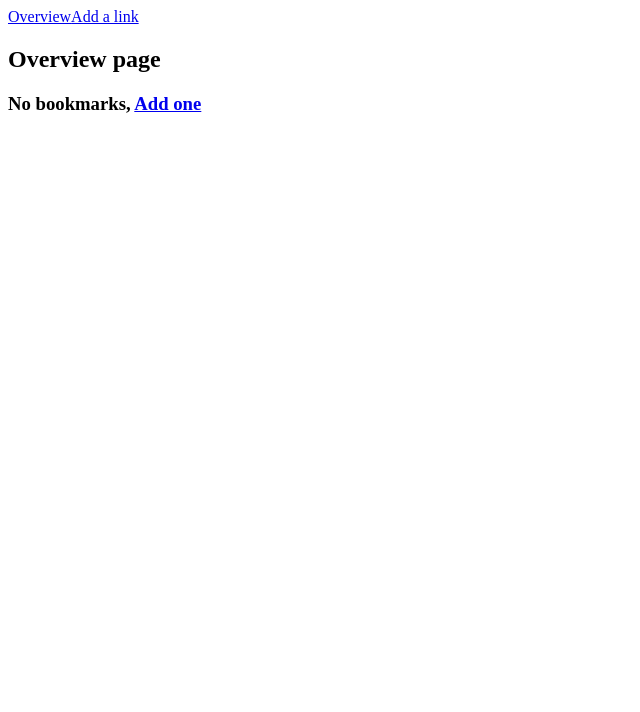
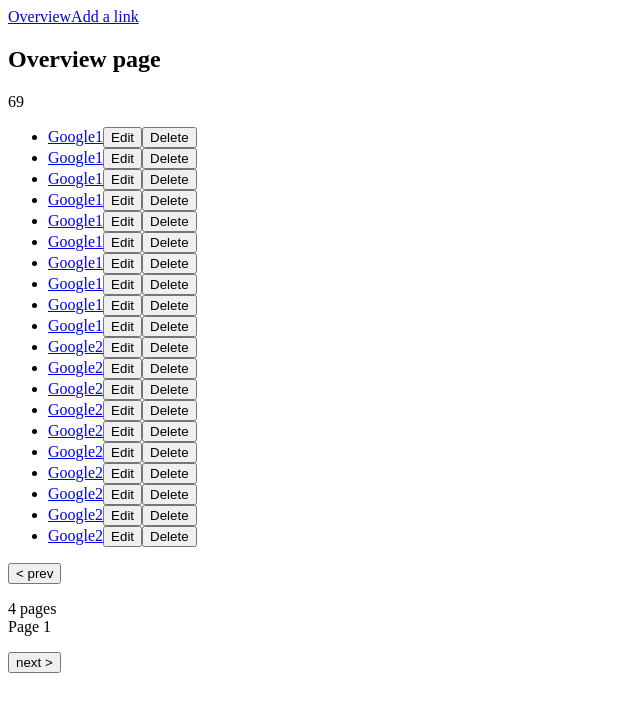
Before and after one commit to s-en-o/phq-test, an Angular app: page / in a window 1280 px wide. Shown: the top 712 px of the page, without its empty margins (0-640 px from the left). Built offline with nearby package versions, Linux system fonts and the light colour scheme.

Commit message:
feat(app): initial pagination

```diff
--- a/src/app/bookmark.service.ts
+++ b/src/app/bookmark.service.ts
@@ -10,7 +10,284 @@
 })
 export class BookmarkService {
     // List of bookmarks
-    bookmarks: Bookmark[] = []
+    bookmarks: Bookmark[] = [
+        {
+            name: 'Google1',
+            url: 'https://www.google.com/',
+        },
+        {
+            name: 'Google1',
+            url: 'https://www.google.com/',
+        },
+        {
+            name: 'Google1',
+            url: 'https://www.google.com/',
+        },
+        {
+            name: 'Google1',
+            url: 'https://www.google.com/',
+        },
+        {
+            name: 'Google1',
+            url: 'https://www.google.com/',
+        },
+        {
+            name: 'Google1',
+            url: 'https://www.google.com/',
+        },
+        {
+            name: 'Google1',
+            url: 'https://www.google.com/',
+        },
+        {
+            name: 'Google1',
+            url: 'https://www.google.com/',
+        },
+        {
+            name: 'Google1',
+            url: 'https://www.google.com/',
+        },
+        {
+            name: 'Google1',
+            url: 'https://www.google.com/',
+        },
+        {
+            name: 'Google2',
+            url: 'https://www.google.com/',
+        },
+        {
+            name: 'Google2',
+            url: 'https://www.google.com/',
+        },
+        {
+            name: 'Google2',
+            url: 'https://www.google.com/',
+        },
+        {
+            name: 'Google2',
+            url: 'https://www.google.com/',
+        },
+        {
+            name: 'Google2',
+            url: 'https://www.google.com/',
+        },
+        {
+            name: 'Google2',
+            url: 'https://www.google.com/',
+        },
+        {
+            name: 'Google2',
+            url: 'https://www.google.com/',
+        },
+        {
+            name: 'Google2',
+            url: 'https://www.google.com/',
+        },
+        {
+            name: 'Google2',
+            url: 'https://www.google.com/',
+        },
+        {
+            name: 'Google2',
+            url: 'https://www.google.com/',
+        },
+        {
+            name: 'Google3',
+            url: 'https://www.google.com/',
+        },
+        {
+            name: 'Google3',
+            url: 'https://www.google.com/',
+        },
+        {
+            name: 'Google3',
+            url: 'https://www.google.com/',
+        },
+        {
+            name: 'Google3',
+            url: 'https://www.google.com/',
+        },
+        {
+            name: 'Google3',
+            url: 'https://www.google.com/',
+        },
+        {
+            name: 'Google3',
+            url: 'https://www.google.com/',
+        },
+        {
+            name: 'Google3',
+            url: 'https://www.google.com/',
+        },
+        {
+            name: 'Google3',
+            url: 'https://www.google.com/',
+        },
+        {
+            name: 'Google3',
+            url: 'https://www.google.com/',
+        },
+        {
+            name: 'Google3',
+            url: 'https://www.google.com/',
+        },
+        {
+            name: 'Google4',
+            url: 'https://www.google.com/',
+        },
+        {
+            name: 'Google4',
+            url: 'https://www.google.com/',
+        },
+        {
+            name: 'Google4',
+            url: 'https://www.google.com/',
+        },
+        {
+            name: 'Google4',
+            url: 'https://www.google.com/',
+        },
+        {
+            name: 'Google4',
+            url: 'https://www.google.com/',
+        },
+        {
+            name: 'Google4',
+            url: 'https://www.google.com/',
+        },
+        {
+            name: 'Google4',
+            url: 'https://www.google.com/',
+        },
+        {
+            name: 'Google4',
+            url: 'https://www.google.com/',
+        },
+        {
+            name: 'Google4',
+            url: 'https://www.google.com/',
+        },
+        {
+            name: 'Google5',
+            url: 'https://www.google.com/',
+        },
+        {
+            name: 'Google5',
+            url: 'https://www.google.com/',
+        },
+        {
+            name: 'Google5',
+            url: 'https://www.google.com/',
+        },
+        {
+            name: 'Google5',
+            url: 'https://www.google.com/',
+        },
+        {
+            name: 'Google5',
+            url: 'https://www.google.com/',
+        },
+        {
+            name: 'Google5',
+            url: 'https://www.google.com/',
+        },
+        {
+            name: 'Google5',
+            url: 'https://www.google.com/',
+        },
+        {
+            name: 'Google5',
+            url: 'https://www.google.com/',
+        },
+        {
+            name: 'Google5',
+            url: 'https://www.google.com/',
+        },
+        {
+            name: 'Google5',
+            url: 'https://www.google.com/',
+        },
+        {
+            name: 'Google6',
+            url: 'https://www.google.com/',
+        },
+        {
+            name: 'Google6',
+            url: 'https://www.google.com/',
+        },
+        {
+            name: 'Google6',
+            url: 'https://www.google.com/',
+        },
+        {
+            name: 'Google6',
+            url: 'https://www.google.com/',
+        },
+        {
+            name: 'Google6',
+            url: 'https://www.google.com/',
+        },
+        {
+            name: 'Google6',
+            url: 'https://www.google.com/',
+        },
+        {
+            name: 'Google6',
+            url: 'https://www.google.com/',
+        },
+        {
+            name: 'Google6',
+            url: 'https://www.google.com/',
+        },
+        {
+            name: 'Google6',
+            url: 'https://www.google.com/',
+        },
+        {
+            name: 'Google6',
+            url: 'https://www.google.com/',
+        },
+        {
+            name: 'Google7',
+            url: 'https://www.google.com/',
+        },
+        {
+            name: 'Google7',
+            url: 'https://www.google.com/',
+        },
+        {
+            name: 'Google7',
+            url: 'https://www.google.com/',
+        },
+        {
+            name: 'Google7',
+            url: 'https://www.google.com/',
+        },
+        {
+            name: 'Google7',
+            url: 'https://www.google.com/',
+        },
+        {
+            name: 'Google7',
+            url: 'https://www.google.com/',
+        },
+        {
+            name: 'Google7',
+            url: 'https://www.google.com/',
+        },
+        {
+            name: 'Google7',
+            url: 'https://www.google.com/',
+        },
+        {
+            name: 'Google7',
+            url: 'https://www.google.com/',
+        },
+        {
+            name: 'Google7',
+            url: 'https://www.google.com/',
+        },
+    ]
 
     // Get all bookmarks
     handleGetAllBookmarks(): Bookmark[] {
--- a/src/app/home/home.component.html
+++ b/src/app/home/home.component.html
@@ -4,8 +4,10 @@
     No bookmarks, <a [routerLink]="['/submission']">Add one</a>
 </h3>
 
+<p>{{ bookmarks.length }}</p>
+
 <ul *ngIf="bookmarks.length">
-    @for (bookmark of bookmarks; track bookmark.name;) {
+    @for (bookmark of items; let idx = $index; track idx;) {
     <li>
         <a [href]="bookmark.url">{{ bookmark.name }}</a>
 
@@ -14,3 +16,12 @@
     </li>
     }
 </ul>
+
+<button (click)="prevPage()">< prev</button>
+
+<p>
+    {{ pageLength }} pages <br />
+    Page {{ currentPage }}
+</p>
+
+<button (click)="nextPage()">next ></button>
--- a/src/app/home/home.component.ts
+++ b/src/app/home/home.component.ts
@@ -19,15 +19,59 @@
     BookmarkService = inject(BookmarkService)
     // List of bookmarks
     bookmarks: Bookmark[] = []
+    items: Bookmark[] = []
+    list: Bookmark[][] = []
 
     // Handle deleting bookmark
     handleDeleteBookmark(bookmarkName: string) {
-        this.bookmarks = this.bookmarks.filter(
+        this.items = this.items.filter(
             (bookmark) => bookmark.name !== bookmarkName
         )
     }
 
+    pageLength = 1
+    currentPage = 1
+    limit = 20
+    startingAt = 0
+
+    prevPage() {
+        // Decreased page when only
+        // When it's not on the first page
+        if (this.currentPage > 1) {
+            this.currentPage--
+        }
+
+        // Starting item index is the limit times
+        // The previous page (current page minus one)
+        let start = this.limit * (this.currentPage - 1)
+        // End page is starting page plus the limit items count
+        let end = start + this.limit
+
+        this.items = this.bookmarks.slice(start, end)
+    }
+
+    nextPage() {
+        // Preventing going further than the page length
+        if (this.currentPage === this.pageLength) return
+        // For the first page starting from index 0
+        // Plus the limit count
+        let start = this.limit
+        let end = start + this.limit
+        // For subsequent pages
+        // Starting from the limit count times the current page
+        // And end at starting page plus the limit count
+        if (this.currentPage > 1) {
+            start = this.limit * this.currentPage
+            end = start + this.limit
+        }
+
+        this.items = this.bookmarks.slice(start, end)
+        this.currentPage++
+    }
+
     constructor() {
         this.bookmarks = this.BookmarkService.handleGetAllBookmarks()
+        this.pageLength = Math.ceil(this.bookmarks.length / this.limit)
+        this.items = this.bookmarks.slice(0, this.limit)
     }
 }
```
